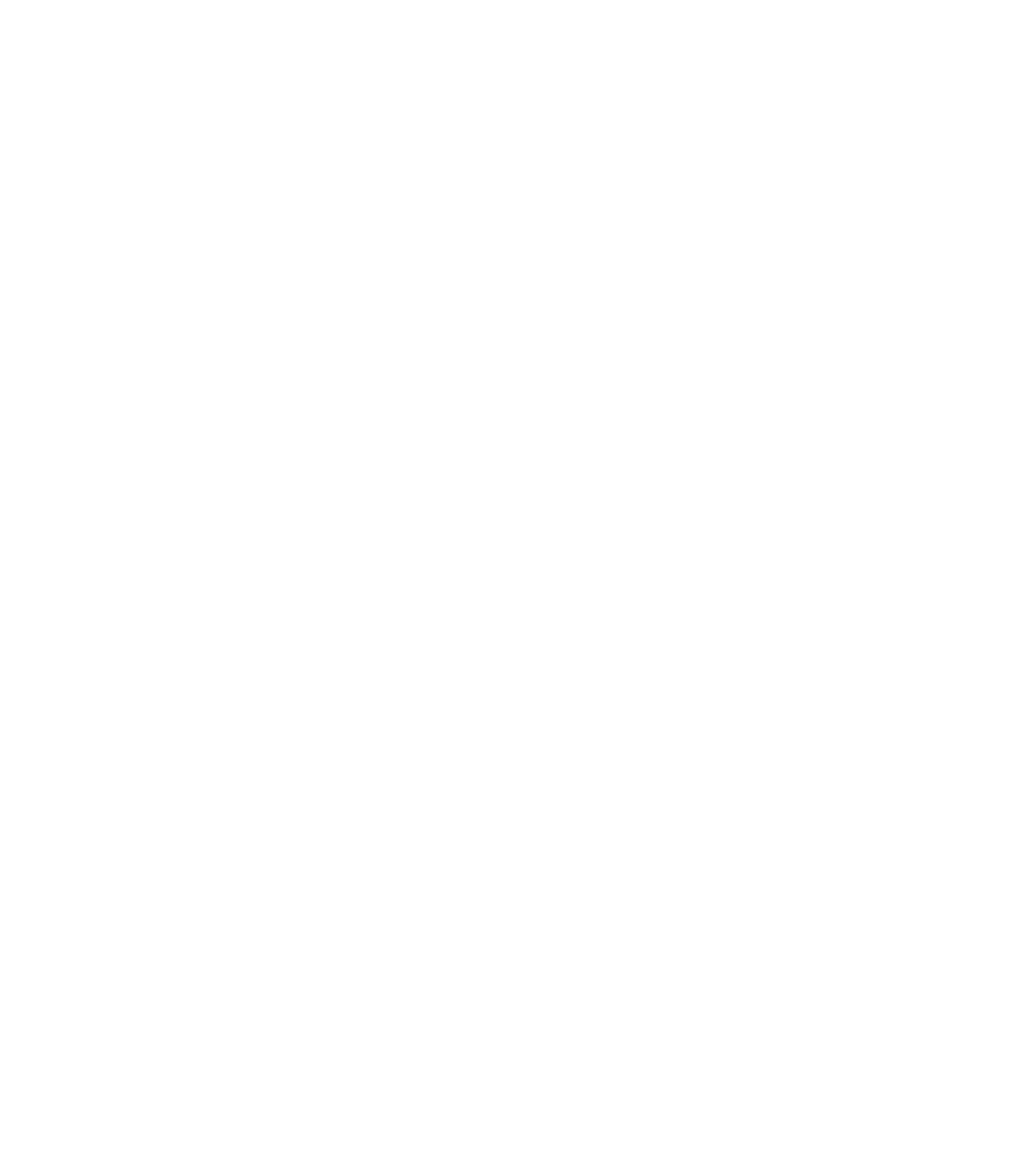
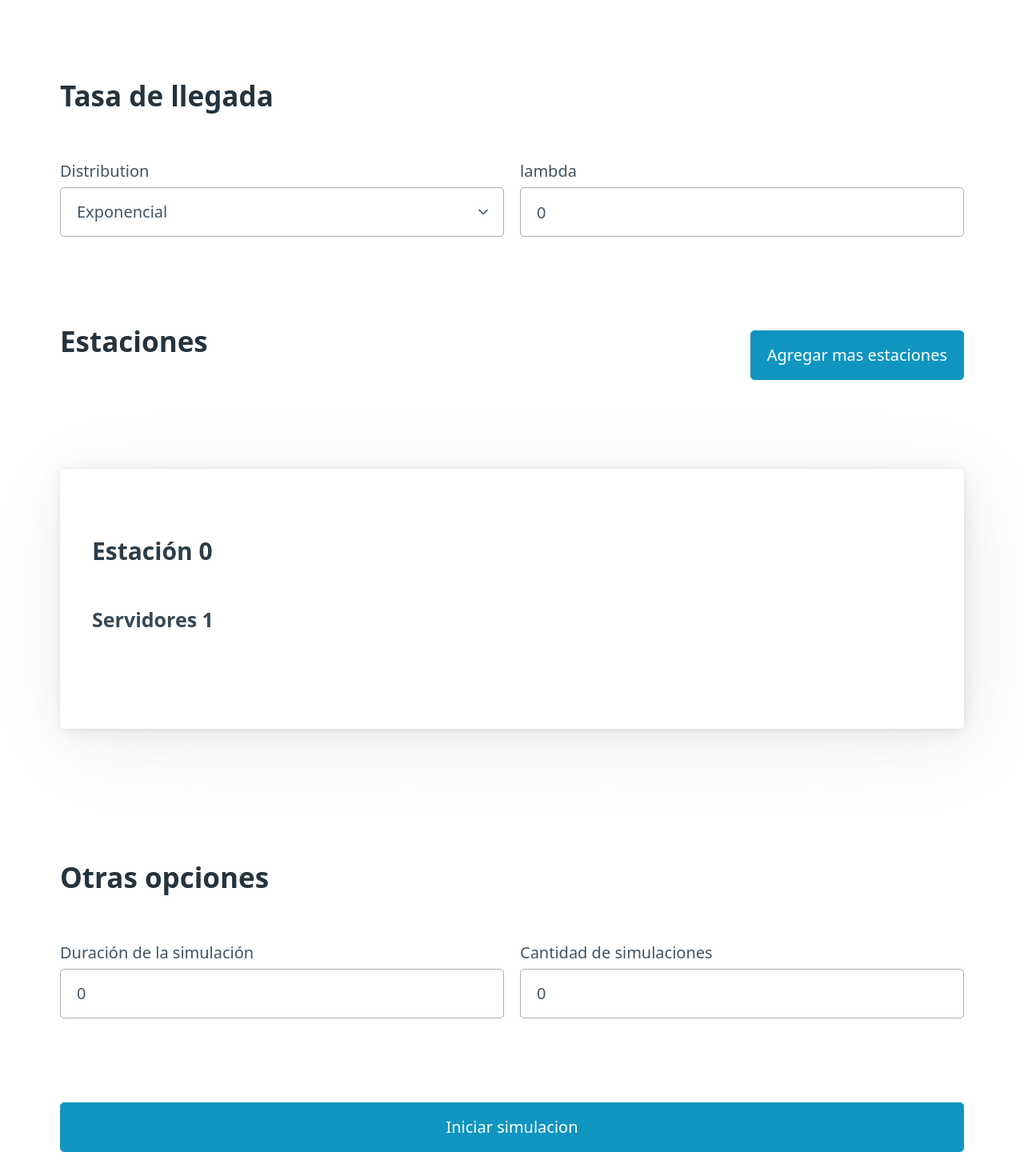
Before and after one commit to sarrietav-dev/queue-simulation, a Vue app: page / in a window 1280 px wide. Shown: the part 56-1526 px from the top of the page at 80% size. Before the commit the page ends 800 px from the top, so only its background shows below. Built offline with nearby package versions, Linux system fonts and the light colour scheme.

Commit message:
💄 Finish App UI

```diff
--- a/src/App.vue
+++ b/src/App.vue
@@ -1,9 +1,101 @@
 <template>
   <div class="container">
     <TheNav />
+    <form action="">
+      <section>
+        <h2>Tasa de llegada</h2>
+        <DistributionForm v-model="arrival" />
+      </section>
+      <section>
+        <header class="stations_header">
+          <h2>Estaciones</h2>
+          <button @click="clientNewStation" :disabled="stations.length === 4" role="button">
+            Agregar mas estaciones
+          </button>
+        </header>
+        <div class="grid">
+          <StationCard v-for="station in stations" :station="station" :key="station.key" />
+        </div>
+      </section>
+      <section>
+        <header>
+          <h2>Otras opciones</h2>
+        </header>
+        <div class="grid">
+          <label htmlFor="simulation_duration">
+            Duración de la simulación
+            <input v-model="options.simulationTime" id="simulation_duration" />
+          </label>
+          <label htmlFor="simulation_count">
+            Cantidad de simulaciones
+            <input v-model="options.simulationRuns" id="simulation_count" />
+          </label>
+        </div>
+      </section>
+      <button type="submit">Iniciar simulacion</button>
+    </form>
   </div>
 </template>
 
 <script lang="ts" setup>
+import { ref } from 'vue'
+import DistributionForm from './components/DistributionForm.vue'
 import TheNav from './layout/TheNav.vue'
+import StationCard from './components/StationCard.vue'
+
+const arrival = ref<DistributionData>({
+  name: 'exponential',
+  mean: { mean: 0 }
+})
+
+const stations = ref<StationData[]>([
+  {
+    id: '0',
+    key: Math.random().toString(36).substring(2, 9),
+    servers: [
+      {
+        key: Math.random().toString(36).substring(2, 9),
+        distribution: {
+          name: 'exponential',
+          mean: { mean: 0 }
+        }
+      }
+    ]
+  }
+])
+
+const options = ref<Options>({
+  simulationTime: 0,
+  simulationRuns: 0
+})
+
+function clientNewStation() {
+  if (stations.value.length >= 4) return
+
+  stations.value.push({
+    id: stations.value.length.toString(),
+    key: Math.random().toString(36).substring(2, 9),
+    servers: [
+      {
+        key: Math.random().toString(36).substring(2, 9),
+        distribution: {
+          name: 'exponential',
+          mean: { mean: 0 }
+        }
+      }
+    ]
+  })
+}
 </script>
+
+<style>
+.stations_header {
+  display: flex;
+  justify-content: space-between;
+  align-items: center;
+}
+
+button[role='button'] {
+  width: initial;
+}
+</style>
--- /dev/null
+++ b/src/components/StationCard.vue
@@ -0,0 +1,12 @@
+<template>
+  <article>
+    <h3>Estación {{ props.station.id }} </h3>
+    <h4>Servidores {{ props.station.servers.length }}</h4>
+  </article>
+</template>
+
+<script lang="ts" setup>
+const props = defineProps<{
+  station: StationData
+}>()
+</script>
--- a/src/components/StationModal.vue
+++ b/src/components/StationModal.vue
@@ -18,7 +18,7 @@
       </section>
       <DistributionForm v-if="sameDist" v-model="sameDistValue" />
       <div v-else>
-        <section v-for="(server, index) in servers">
+        <section :key="server.key" v-for="(server, index) in servers">
           <header class="server_header">
             <h3>Servidor {{ index }}</h3>
             <a href="#" role="button" className="secondary" @click="handleDeleteServer(index)">
@@ -68,6 +68,7 @@
 
 function handleCreateServer() {
   servers.value.push({
+    key: Math.random().toString(36).substring(2, 9),
     distribution: {
       mean: {
         mean: 0
--- a/src/types/domain.d.ts
+++ b/src/types/domain.d.ts
@@ -5,5 +5,11 @@
 }
 
 type ServerData = {
+  key: string
   distribution: DistributionData
 }
+
+type Options = {
+  simulationTime: number
+  simulationRuns: number
+}
```
